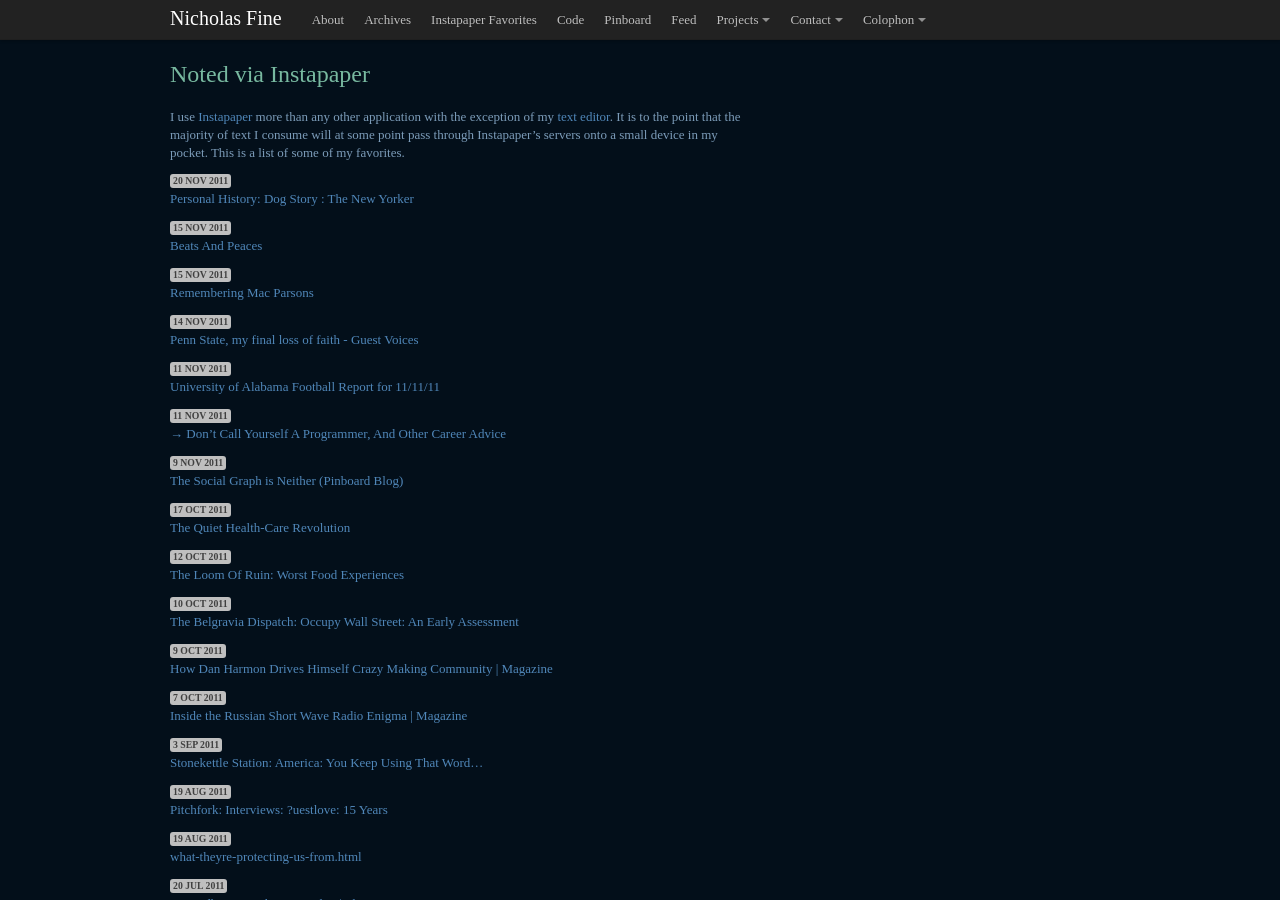
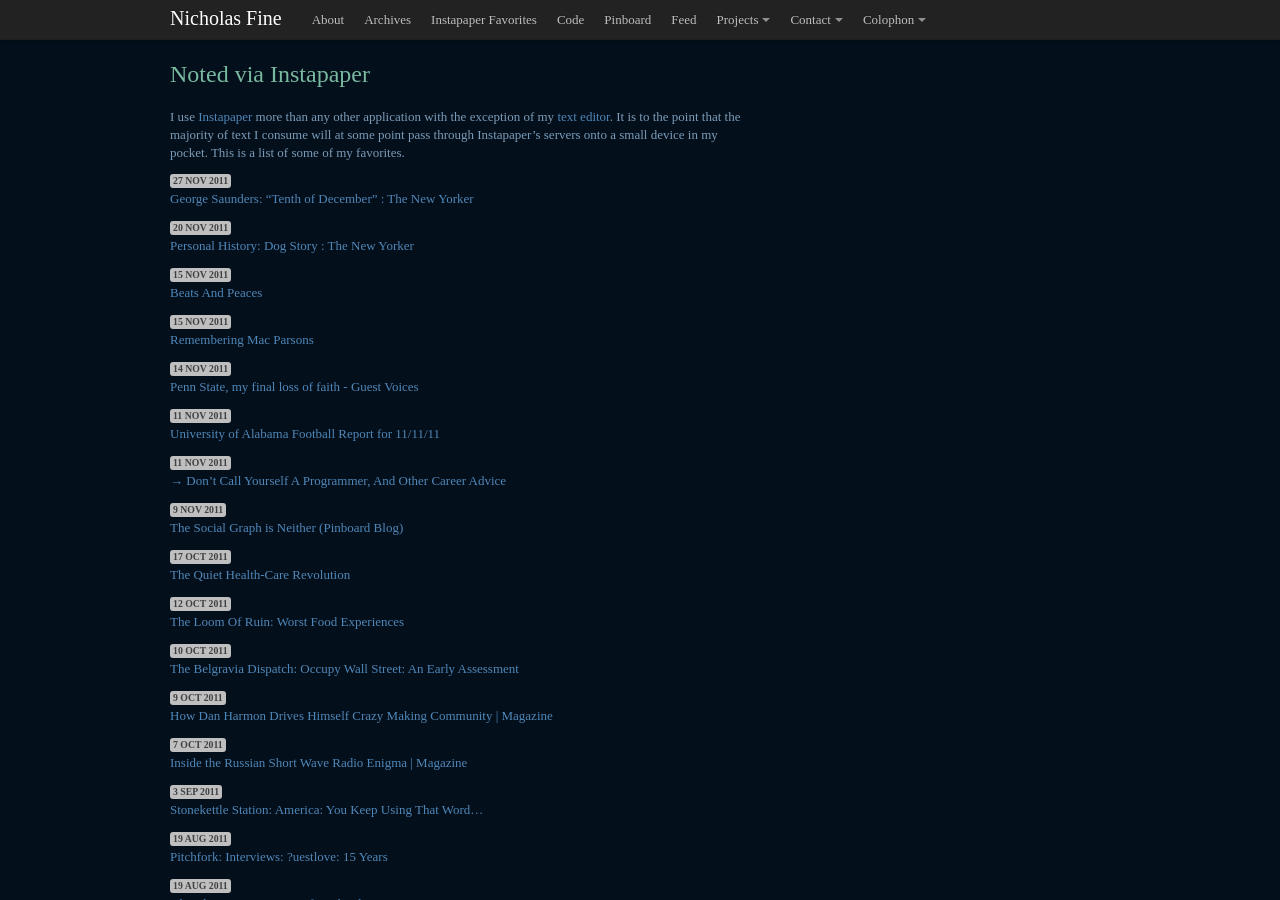
Before and after one commit to yrgoldteeth/yrgoldteeth.github.com, a Jekyll site: the page built from instapaper.markdown, in a window 1280 px wide and 900 px high. Built offline with Jekyll 4.4.1, drawn with Linux system fonts in a browser that asks for light colours; nearby versions of some CDN libraries; some web fonts are replaced; Markdown is read by kramdown in place of the engine named in the settings.

Commit message:
auto update

```diff
--- a/instapaper.markdown
+++ b/instapaper.markdown
@@ -13,6 +13,7 @@
 
 <div id='posts'>
   <ul class='unstyled'>
+    <li class='post-link'><span class='label'>27 Nov 2011</span><br /><a href='http://www.newyorker.com/fiction/features/2011/10/31/111031fi_fiction_saunders?mbid=social_retweet'>George Saunders: “Tenth of December” : The New Yorker</a></li>
     <li class='post-link'><span class='label'>20 Nov 2011</span><br /><a href='http://m.newyorker.com/reporting/2011/08/08/110808fa_fact_gopnik?currentPage=all'>Personal History: Dog Story : The New Yorker</a></li>
     <li class='post-link'><span class='label'>15 Nov 2011</span><br /><a href='http://gilesbowkett.blogspot.com/2011/11/beats-and-peaces.html'>Beats And Peaces</a></li>
     <li class='post-link'><span class='label'>15 Nov 2011</span><br /><a href='http://weldbham.com/secondfront/2011/11/15/remembering-mac-parsons/'>Remembering Mac Parsons</a></li>
```
Also changed, not shown: 4 other files.
